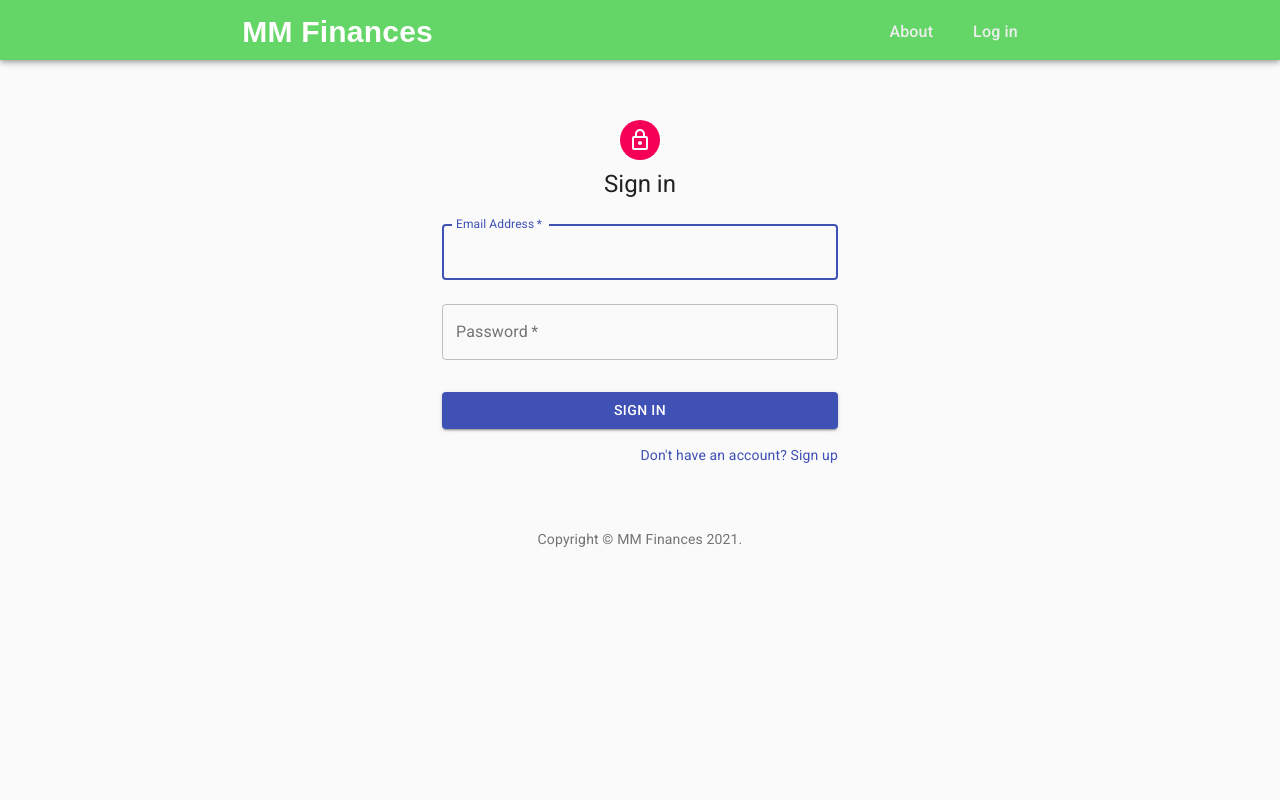
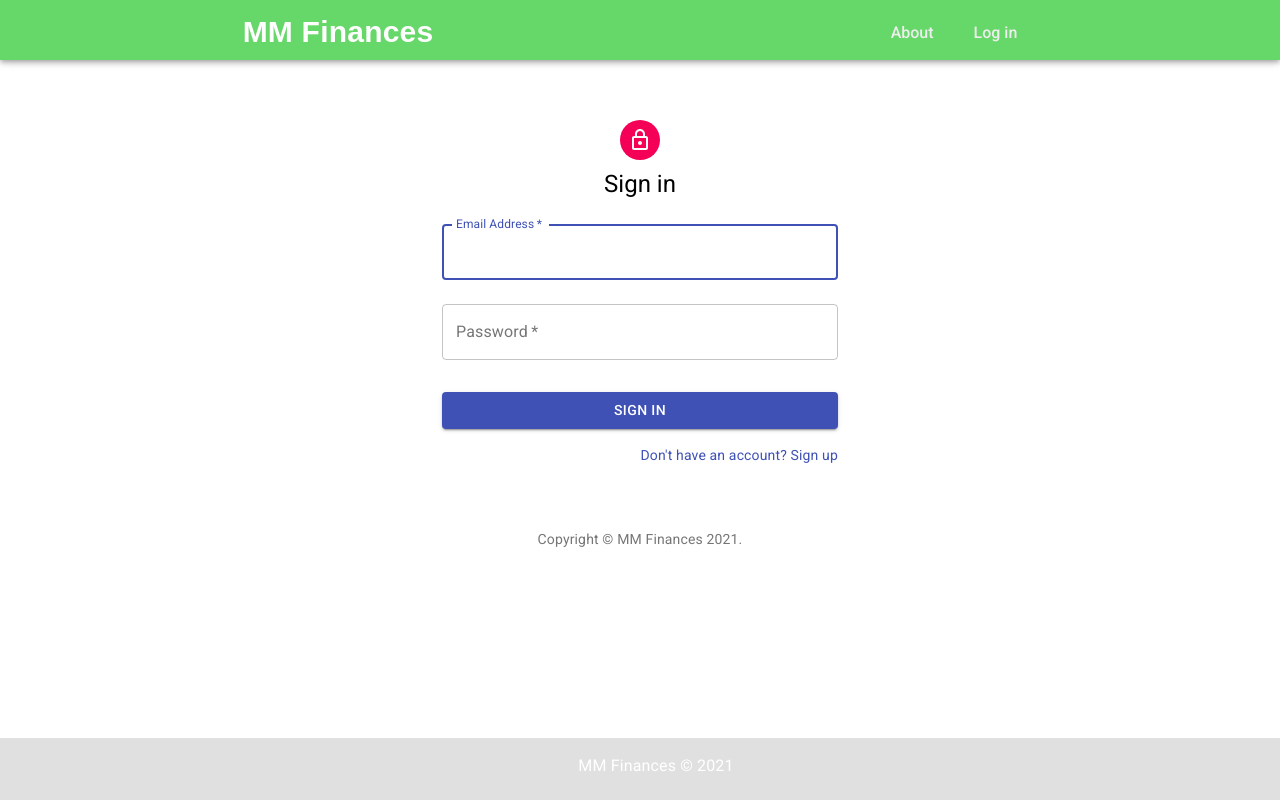
Before and after one commit to bobel95/MM-finances-react, a React (Create React App) app: page /login in a window 1280 px wide. Built offline with nearby package versions, Linux system fonts and the light colour scheme.

Commit message:
Add footer to addPayment and login

```diff
--- a/src/components/SignIn.js
+++ b/src/components/SignIn.js
@@ -47,7 +47,6 @@ const SignIn = (props) => {
 
     return (
         <Container maxWidth="xs">
-            <CssBaseline />
             <div className={classes.paper}>
                 <Avatar className={classes.avatar}>
                     <LockOutlinedIcon />
--- a/src/layout/AddPaymentPage.js
+++ b/src/layout/AddPaymentPage.js
@@ -1,12 +1,14 @@
 import React from 'react';
 import Header from "./Header";
 import AddPaymentForm from "../components/AddPaymentForm";
+import Footer from "./Footer";
 
 const AddPaymentPage = () => {
     return (
         <div>
             <Header/>
             <AddPaymentForm/>
+            <Footer/>
         </div>
     );
 };
--- a/src/layout/LoginPage.js
+++ b/src/layout/LoginPage.js
@@ -8,7 +8,7 @@ const LoginPage = () => {
         <React.Fragment>
             <Header/>
             <SignIn/>
-            {/*<Footer/>*/}
+            <Footer/>
         </React.Fragment>
     );
 };
```
